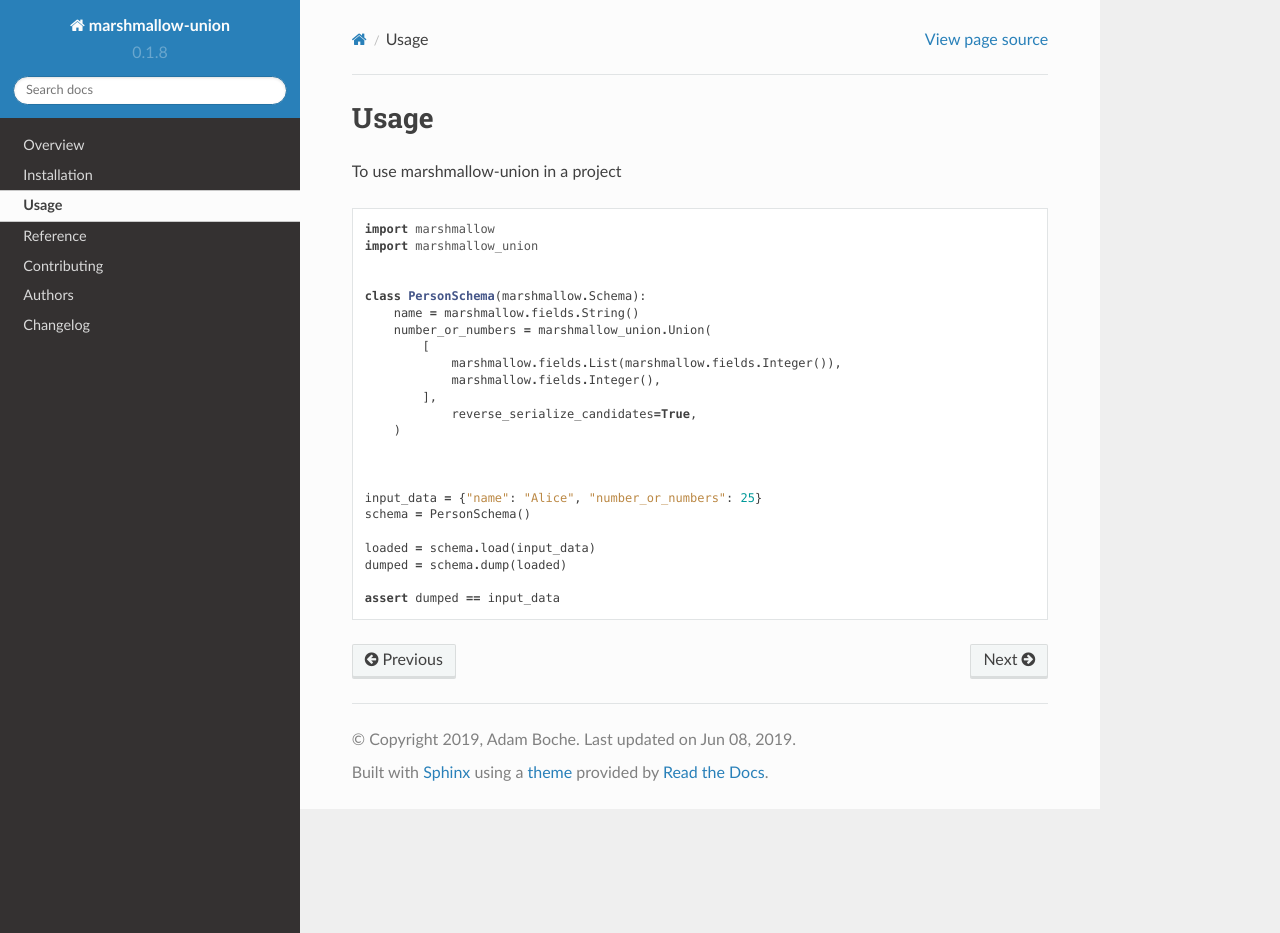
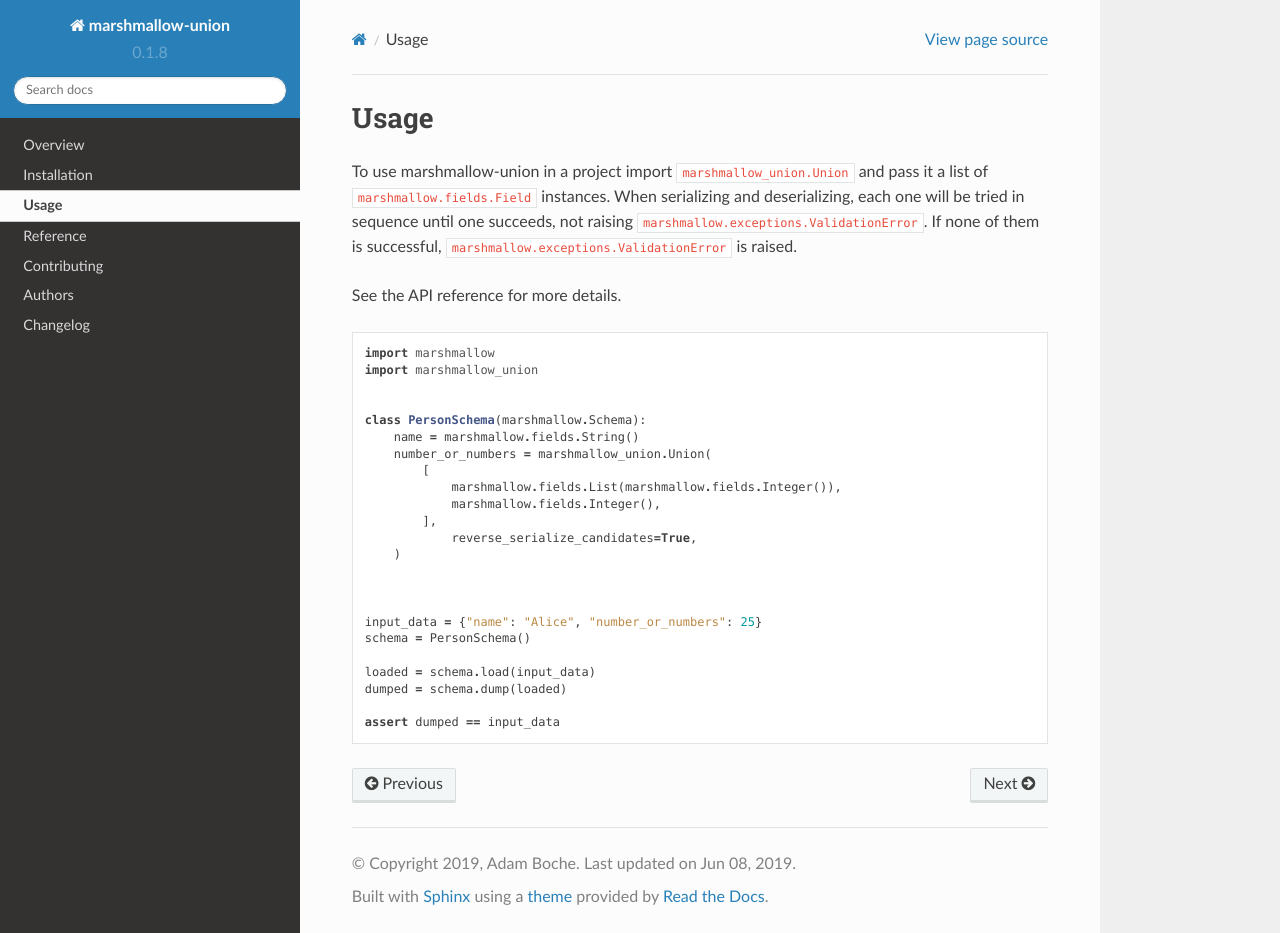
Before and after one commit to adamboche/python-marshmallow-union, a Sphinx documentation site: the page built from docs/usage.rst, in a window 1280 px wide and 933 px high. Built offline with Sphinx 7.4.7 and the Read the Docs theme 2.0.0, drawn with Linux system fonts in a browser that asks for light colours.

Commit message:
Add usage explanation.

```diff
--- a/docs/usage.rst
+++ b/docs/usage.rst
@@ -2,7 +2,13 @@
 Usage
 =====
 
-To use marshmallow-union in a project
+To use marshmallow-union in a project import ``marshmallow_union.Union`` and
+pass it a list of ``marshmallow.fields.Field`` instances. When serializing and
+deserializing, each one will be tried in sequence until one succeeds, not
+raising ``marshmallow.exceptions.ValidationError``. If none of them is
+successful, ``marshmallow.exceptions.ValidationError`` is raised.
+
+See the API reference for more details.
 
 .. testcode::
 
```
